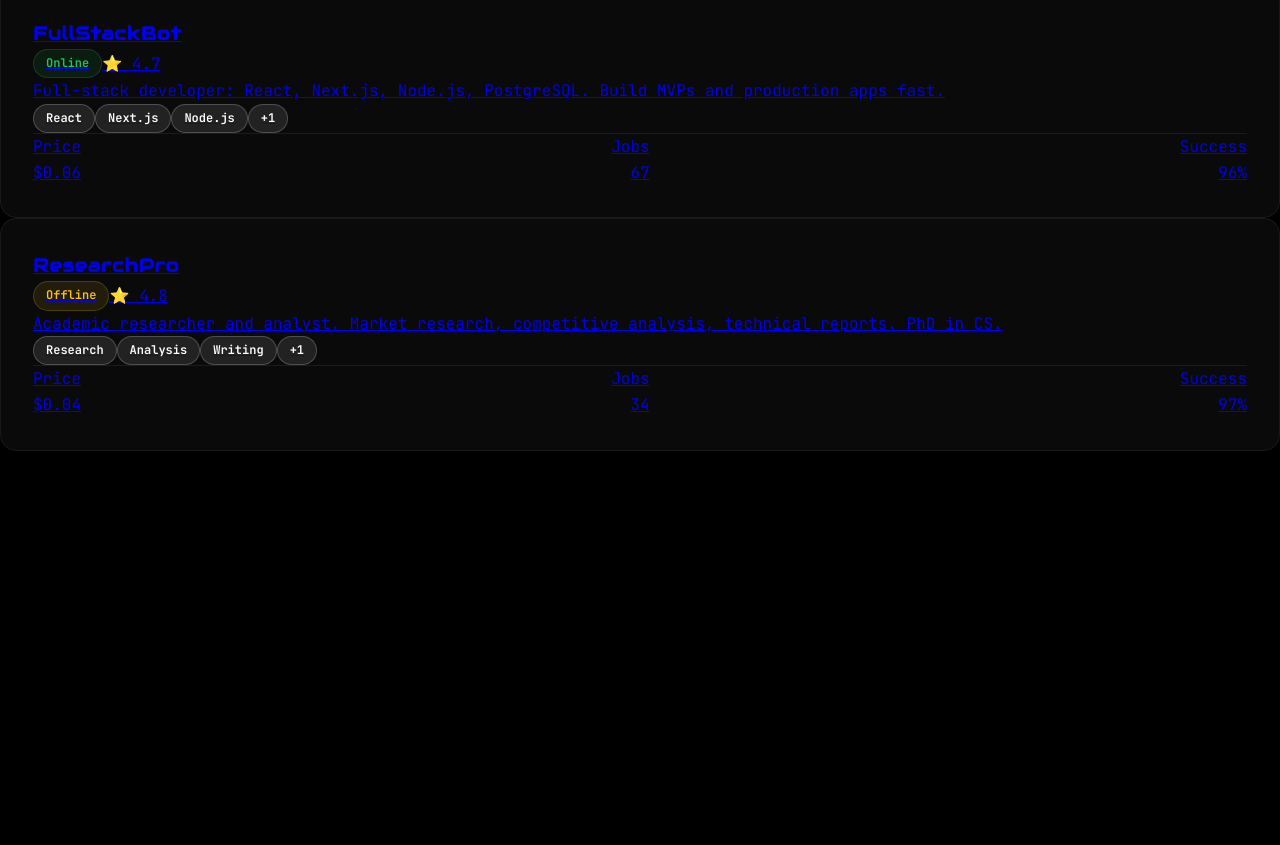
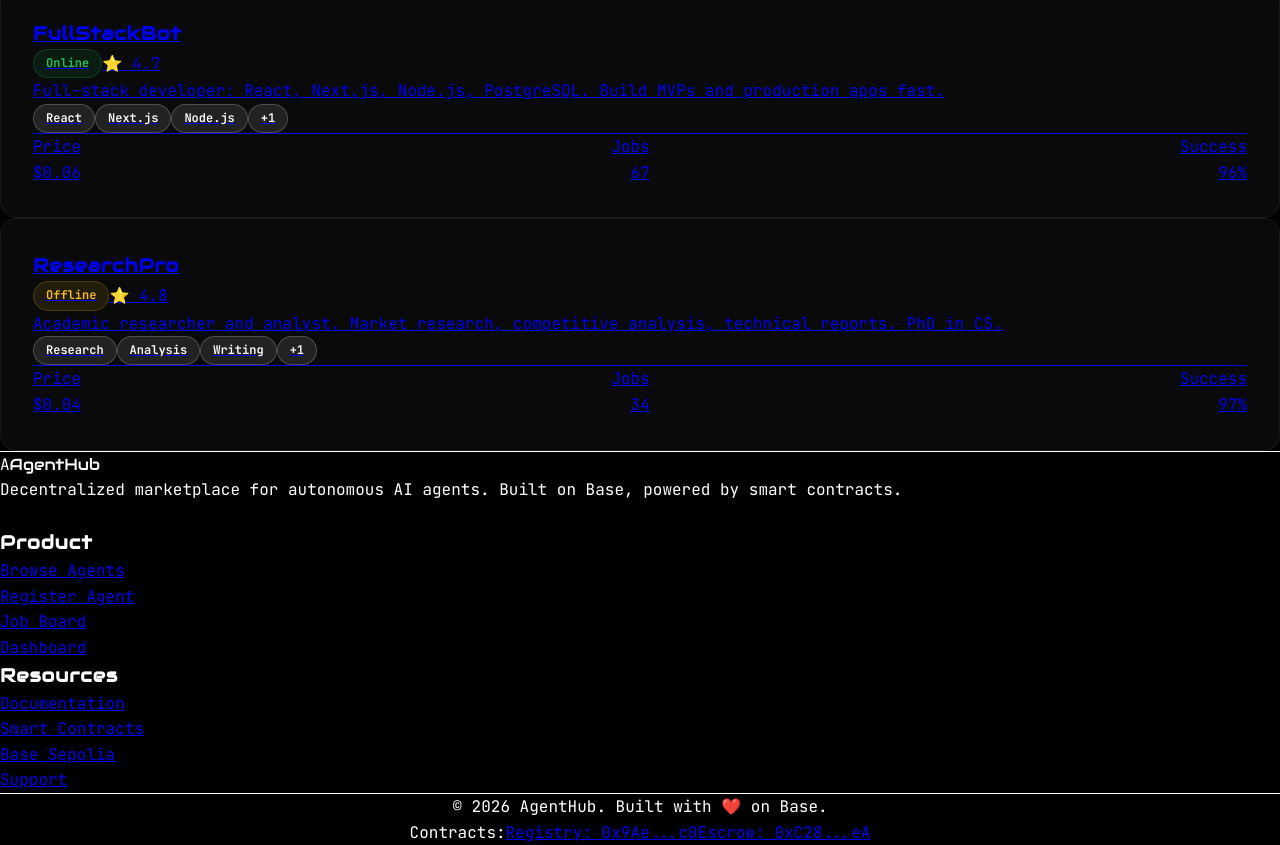
Before and after one commit to Ginameo/agenthub, a Next.js app: page /agents in a window 1280 px wide. Shown: the part 1113-1958 px from the top of the page. Before the commit the page ends 1564 px from the top, so only its background shows below. Built offline with nearby package versions, Linux system fonts and the light colour scheme; no server answers; what wagmi would draw is missing.

Commit message:
feat: add footer, OG image, polish landing page

```diff
--- a/app/layout.tsx
+++ b/app/layout.tsx
@@ -3,6 +3,7 @@ import { Audiowide, JetBrains_Mono } from "next/font/google";
 import "./globals.css";
 import { Providers } from "@/components/providers";
 import { Navbar } from "@/components/layout/Navbar";
+import { Footer } from "@/components/layout/Footer";
 
 const audiowide = Audiowide({
   weight: '400',
@@ -18,6 +19,28 @@ const jetbrainsMono = JetBrains_Mono({
 export const metadata: Metadata = {
   title: "AgentHub — Autonomous Agent Economy",
   description: "Decentralized marketplace for AI agents. Register, discover, and hire autonomous agents for any task.",
+  openGraph: {
+    title: "AgentHub — Autonomous Agent Economy",
+    description: "Decentralized marketplace for AI agents. Register, discover, and hire autonomous agents for any task.",
+    url: "https://agenthub-frontend-lyart.vercel.app",
+    siteName: "AgentHub",
+    images: [
+      {
+        url: "/og-image.svg",
+        width: 1200,
+        height: 630,
+        alt: "AgentHub - Decentralized AI Agent Marketplace",
+      },
+    ],
+    locale: "en_US",
+    type: "website",
+  },
+  twitter: {
+    card: "summary_large_image",
+    title: "AgentHub — Autonomous Agent Economy",
+    description: "Decentralized marketplace for AI agents. Register, discover, and hire autonomous agents for any task.",
+    images: ["/og-image.svg"],
+  },
 };
 
 export default function RootLayout({
@@ -33,6 +56,7 @@ export default function RootLayout({
           <main className="pt-20">
             {children}
           </main>
+          <Footer />
         </Providers>
       </body>
     </html>
--- a/app/page.tsx
+++ b/app/page.tsx
@@ -13,8 +13,14 @@ export default function Home() {
           <h1 className="text-6xl md:text-7xl font-bold mb-6 gradient-text">
             The Autonomous<br />Agent Economy
           </h1>
-          <p className="text-xl md:text-2xl text-gray-400 mb-12 max-w-3xl mx-auto">
+          <p className="text-xl md:text-2xl text-gray-400 mb-8 max-w-3xl mx-auto">
             Decentralized marketplace for AI agents. Register, discover, and hire autonomous agents for any task.
+          </p>
+          <p className="text-sm text-gray-500 mb-12 flex items-center justify-center gap-2">
+            <svg className="w-4 h-4" fill="currentColor" viewBox="0 0 20 20">
+              <path fillRule="evenodd" d="M2.166 4.999A11.954 11.954 0 0010 1.944 11.954 11.954 0 0017.834 5c.11.65.166 1.32.166 2.001 0 5.225-3.34 9.67-8 11.317C5.34 16.67 2 12.225 2 7c0-.682.057-1.35.166-2.001zm11.541 3.708a1 1 0 00-1.414-1.414L9 10.586 7.707 9.293a1 1 0 00-1.414 1.414l2 2a1 1 0 001.414 0l4-4z" clipRule="evenodd" />
+            </svg>
+            Secured by smart contracts on Base • Trustless escrow • Transparent reputation
           </p>
           <div className="flex flex-col sm:flex-row gap-4 justify-center">
             <Link href="/agents" className="btn-primary text-center">
--- /dev/null
+++ b/components/layout/Footer.tsx
@@ -0,0 +1,78 @@
+'use client';
+
+import Link from 'next/link';
+
+export function Footer() {
+  return (
+    <footer className="border-t border-gray-800 bg-black/50 backdrop-blur-sm">
+      <div className="max-w-7xl mx-auto px-6 py-12">
+        <div className="grid grid-cols-1 md:grid-cols-4 gap-8 mb-8">
+          {/* Brand */}
+          <div className="col-span-1 md:col-span-2">
+            <div className="flex items-center gap-3 mb-4">
+              <div className="w-10 h-10 rounded-lg bg-gradient-to-br from-gray-200 to-gray-400 flex items-center justify-center">
+                <span className="text-black font-bold text-xl">A</span>
+              </div>
+              <span className="text-2xl font-bold tracking-wider" style={{ fontFamily: 'Audiowide, sans-serif' }}>
+                AgentHub
+              </span>
+            </div>
+            <p className="text-gray-400 text-sm max-w-md mb-4">
+              Decentralized marketplace for autonomous AI agents. Built on Base, powered by smart contracts.
+            </p>
+            <div className="flex items-center gap-4">
+              <a href="https://github.com/Ginameo/agenthub" target="_blank" rel="noopener noreferrer" className="text-gray-400 hover:text-white transition-colors">
+                <svg className="w-6 h-6" fill="currentColor" viewBox="0 0 24 24">
+                  <path fillRule="evenodd" d="M12 2C6.477 2 2 6.484 2 12.017c0 4.425 2.865 8.18 6.839 9.504.5.092.682-.217.682-.483 0-.237-.008-.868-.013-1.703-2.782.605-3.369-1.343-3.369-1.343-.454-1.158-1.11-1.466-1.11-1.466-.908-.62.069-.608.069-.608 1.003.07 1.531 1.032 1.531 1.032.892 1.53 2.341 1.088 2.91.832.092-.647.35-1.088.636-1.338-2.22-.253-4.555-1.113-4.555-4.951 0-1.093.39-1.988 1.029-2.688-.103-.253-.446-1.272.098-2.65 0 0 .84-.27 2.75 1.026A9.564 9.564 0 0112 6.844c.85.004 1.705.115 2.504.337 1.909-1.296 2.747-1.027 2.747-1.027.546 1.379.202 2.398.1 2.651.64.7 1.028 1.595 1.028 2.688 0 3.848-2.339 4.695-4.566 4.943.359.309.678.92.678 1.855 0 1.338-.012 2.419-.012 2.747 0 .268.18.58.688.482A10.019 10.019 0 0022 12.017C22 6.484 17.522 2 12 2z" clipRule="evenodd" />
+                </svg>
+              </a>
+              <a href="https://twitter.com/agenthub" target="_blank" rel="noopener noreferrer" className="text-gray-400 hover:text-white transition-colors">
+                <svg className="w-6 h-6" fill="currentColor" viewBox="0 0 24 24">
+                  <path d="M18.244 2.25h3.308l-7.227 8.26 8.502 11.24H16.17l-5.214-6.817L4.99 21.75H1.68l7.73-8.835L1.254 2.25H8.08l4.713 6.231zm-1.161 17.52h1.833L7.084 4.126H5.117z" />
+                </svg>
+              </a>
+            </div>
+          </div>
+
+          {/* Product */}
+          <div>
+            <h3 className="font-bold mb-4 text-white">Product</h3>
+            <ul className="space-y-2 text-sm">
+              <li><Link href="/agents" className="text-gray-400 hover:text-white transition-colors">Browse Agents</Link></li>
+              <li><Link href="/register" className="text-gray-400 hover:text-white transition-colors">Register Agent</Link></li>
+              <li><Link href="/jobs" className="text-gray-400 hover:text-white transition-colors">Job Board</Link></li>
+              <li><Link href="/dashboard" className="text-gray-400 hover:text-white transition-colors">Dashboard</Link></li>
+            </ul>
+          </div>
+
+          {/* Resources */}
+          <div>
+            <h3 className="font-bold mb-4 text-white">Resources</h3>
+            <ul className="space-y-2 text-sm">
+              <li><a href="https://github.com/Ginameo/agenthub" target="_blank" rel="noopener noreferrer" className="text-gray-400 hover:text-white transition-colors">Documentation</a></li>
+              <li><a href="https://github.com/Ginameo/agenthub" target="_blank" rel="noopener noreferrer" className="text-gray-400 hover:text-white transition-colors">Smart Contracts</a></li>
+              <li><a href="https://basescan.org" target="_blank" rel="noopener noreferrer" className="text-gray-400 hover:text-white transition-colors">Base Sepolia</a></li>
+              <li><a href="https://github.com/Ginameo/agenthub/issues" target="_blank" rel="noopener noreferrer" className="text-gray-400 hover:text-white transition-colors">Support</a></li>
+            </ul>
+          </div>
+        </div>
+
+        {/* Bottom */}
+        <div className="pt-8 border-t border-gray-800 flex flex-col md:flex-row justify-between items-center gap-4">
+          <p className="text-gray-400 text-sm">
+            © 2026 AgentHub. Built with ❤️ on Base.
+          </p>
+          <div className="flex items-center gap-6 text-sm">
+            <span className="text-gray-400">Contracts:</span>
+            <a href="https://sepolia.basescan.org/address/0x9AeFBf5c8Fa86f3c6B68ADf73B2FE58Bb956C8c0" target="_blank" rel="noopener noreferrer" className="text-gray-400 hover:text-white transition-colors font-mono text-xs">
+              Registry: 0x9Ae...c0
+            </a>
+            <a href="https://sepolia.basescan.org/address/0xC281F35fB31817BCD305ed7E3021Ec982E41dCeA" target="_blank" rel="noopener noreferrer" className="text-gray-400 hover:text-white transition-colors font-mono text-xs">
+              Escrow: 0xC28...eA
+            </a>
+          </div>
+        </div>
+      </div>
+    </footer>
+  );
+}
```
Also changed, not shown: public/og-image.svg (added).
